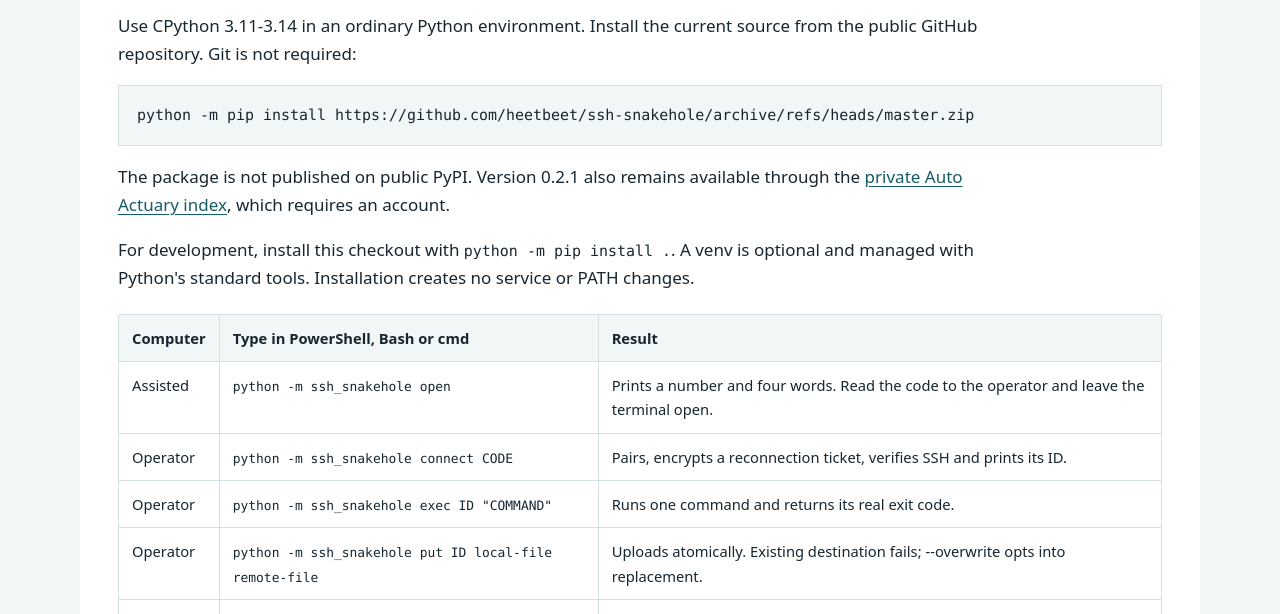
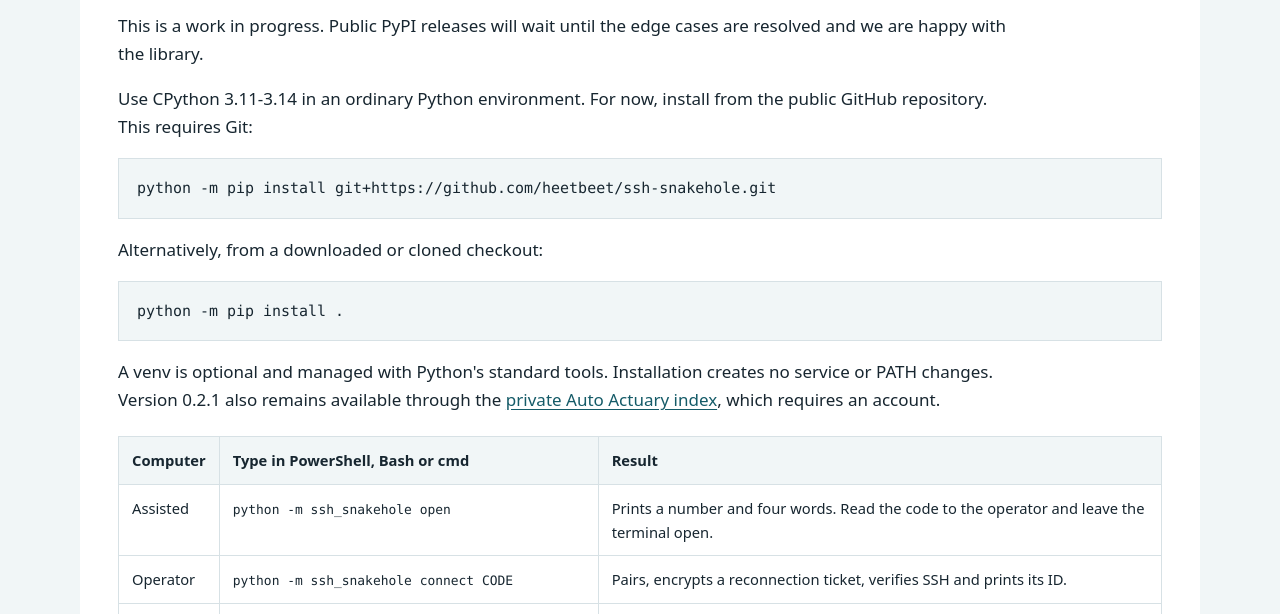
Before and after one commit to heetbeet/ssh-snakehole, a plain HTML site: page docs/usage.html in a window 1280 px wide. Shown: the part 181-795 px from the top of the page. Drawn offline with Linux system fonts and the light colour scheme.

Commit message:
Mark library as work in progress and document pip source installs

```diff
--- a/docs/usage.html
+++ b/docs/usage.html
@@ -1,10 +1,12 @@
 <!doctype html>
 <html lang="en"><head><meta charset="utf-8"><meta name="viewport" content="width=device-width,initial-scale=1"><title>Open access, share a code, finish, close</title><link rel="stylesheet" href="style.css"></head><body>
 <header><a href="index.html">ssh-snakehole</a><span class="meta"> / 0.2.1 / 7 October 2026</span></header><main><h1>Open access, share a code, finish, close</h1>
-<p>Use CPython 3.11-3.14 in an ordinary Python environment. Install the current source from the public GitHub repository. Git is not required:</p>
-<pre>python -m pip install https://github.com/heetbeet/ssh-snakehole/archive/refs/heads/master.zip</pre>
-<p>The package is not published on public PyPI. Version 0.2.1 also remains available through the <a href="https://pypi.autoactuary.com/simple/ssh-snakehole/">private Auto Actuary index</a>, which requires an account.</p>
-<p>For development, install this checkout with <code>python -m pip install .</code>. A venv is optional and managed with Python's standard tools. Installation creates no service or PATH changes.</p>
+<p>This is a work in progress. Public PyPI releases will wait until the edge cases are resolved and we are happy with the library.</p>
+<p>Use CPython 3.11-3.14 in an ordinary Python environment. For now, install from the public GitHub repository. This requires Git:</p>
+<pre>python -m pip install git+https://github.com/heetbeet/ssh-snakehole.git</pre>
+<p>Alternatively, from a downloaded or cloned checkout:</p>
+<pre>python -m pip install .</pre>
+<p>A venv is optional and managed with Python's standard tools. Installation creates no service or PATH changes. Version 0.2.1 also remains available through the <a href="https://pypi.autoactuary.com/simple/ssh-snakehole/">private Auto Actuary index</a>, which requires an account.</p>
 <table><thead><tr><th>Computer</th><th>Type in PowerShell, Bash or cmd</th><th>Result</th></tr></thead><tbody>
 <tr><td>Assisted</td><td><code>python -m ssh_snakehole open</code></td><td>Prints a number and four words. Read the code to the operator and leave the terminal open.</td></tr>
 <tr><td>Operator</td><td><code>python -m ssh_snakehole connect CODE</code></td><td>Pairs, encrypts a reconnection ticket, verifies SSH and prints its ID.</td></tr>
```
Also changed, not shown: README.md.
